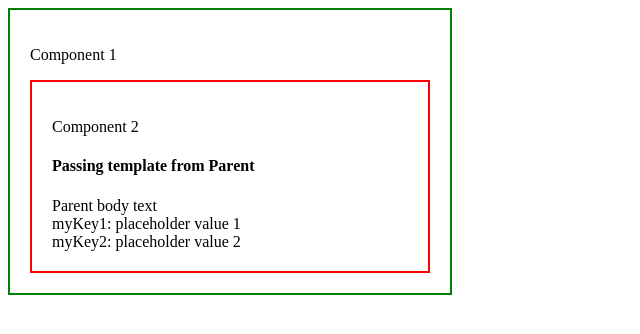
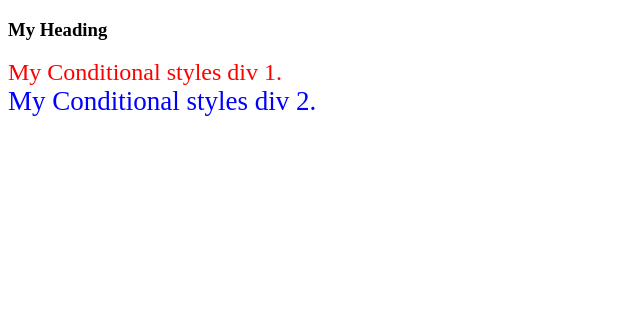
Before and after one commit to Nano-Byte-Academy/Angular-Core, an Angular app in the folder 1-angular-core/: page / in a window 1280 px wide. Shown: the top 334 px of the page, without its empty margins (0-640 px from the left). Built offline with nearby package versions, Linux system fonts and the light colour scheme.

Commit message:
class style binding

```diff
--- a/1-angular-core/src/app/app.component.html
+++ b/1-angular-core/src/app/app.component.html
@@ -11,4 +11,6 @@
 
 <!-- <app-my-content-proj-1></app-my-content-proj-1> -->
 
-<app-template-comp-1></app-template-comp-1>
+<!-- <app-template-comp-1></app-template-comp-1> -->
+
+<app-class-style-binding></app-class-style-binding>
--- a/1-angular-core/src/app/app.component.ts
+++ b/1-angular-core/src/app/app.component.ts
@@ -7,6 +7,7 @@ import { ControlFlowComponent } from './demos/control-flow/control-flow.componen
 import { MyParentComponent as MyParent1 } from './demos/view-child-decorator/my-parent/my-parent.component';
 import { MyContentProj1Component } from './demos/content-projection/my-content-proj-1/my-content-proj-1.component';
 import { TemplateComp1Component } from './demos/angular-templates/template-comp-1/template-comp-1.component';
+import { ClassStyleBindingComponent } from './demos/class-style-binding/class-style-binding.component';
 
 @Component({
   selector: 'app-root',
@@ -19,7 +20,8 @@ import { TemplateComp1Component } from './demos/angular-templates/template-comp-
     ControlFlowComponent,
     MyParent1,
     MyContentProj1Component,
-    TemplateComp1Component
+    TemplateComp1Component,
+    ClassStyleBindingComponent
   ],
   templateUrl: './app.component.html',
   styleUrl: './app.component.scss'
--- /dev/null
+++ b/1-angular-core/src/app/demos/class-style-binding/class-style-binding.component.html
@@ -0,0 +1,49 @@
+<h3>
+    My Heading
+</h3>
+
+<!-- single class -->
+<!-- <div [class.divStyle]="myFlag">
+    My Conditional styles div.
+</div> -->
+
+<!-- multiple class: space-delimited string -->
+<!-- <div [class]="getClassSpaceDelimited()">
+    My Conditional styles div 1: space-delimited string.
+</div> -->
+
+<!-- multiple class: object with key-value -->
+<!-- <div [class]="getClassObject()">
+    My Conditional styles div 2: object with key-value.
+</div> -->
+
+<!-- multiple class: array of class names -->
+<!-- <div [class]="getClassArray()">
+    My Conditional styles div 3: array of class names.
+</div> -->
+
+<!-- -------------------------------- -->
+<!-- single style: dash-case -->
+<!-- <div [style.font-size]="myFontValue">
+    My Conditional styles div 1.
+</div> -->
+
+<!-- single style: camelCase -->
+<!-- <div [style.fontSize]="myFontValue">
+    My Conditional styles div 2.
+</div> -->
+
+<!-- single style: dash-case: with units -->
+<!-- <div [style.font-size.px]="myFontValueOnly">
+    My Conditional styles div 3.
+</div> -->
+
+<!-- multiple style: string list -->
+<div [style]="styleStringList">
+    My Conditional styles div 1.
+</div>
+
+<!-- multiple style: object -->
+<div [style]="stylesObject">
+    My Conditional styles div 2.
+</div>
--- /dev/null
+++ b/1-angular-core/src/app/demos/class-style-binding/class-style-binding.component.scss
@@ -0,0 +1,8 @@
+.divStyle {
+    font-size: 24px;
+    color: green;
+}
+
+.myDivStyle {
+    border: 1px solid red;
+}
--- /dev/null
+++ b/1-angular-core/src/app/demos/class-style-binding/class-style-binding.component.ts
@@ -0,0 +1,38 @@
+import { Component } from '@angular/core';
+
+@Component({
+  selector: 'app-class-style-binding',
+  standalone: true,
+  imports: [],
+  templateUrl: './class-style-binding.component.html',
+  styleUrl: './class-style-binding.component.scss'
+})
+export class ClassStyleBindingComponent {
+
+  myFlag: boolean = true;
+  myFontValue: string = "4em"; // or "24px"
+  myFontValueOnly: string = "24";
+
+  styleStringList: string = "font-size: 24px; color: red;";
+  stylesObject: Object = {
+    'font-size': '27px',
+    'color': 'blue'
+  };
+
+  getClassSpaceDelimited(){
+    return "myClass1 myClass2 myClass3";
+  }
+
+  getClassObject(){
+    return {
+      "myClass1": true,
+      "myClass2": false,
+      "myClass3": false
+    };
+  }
+
+  getClassArray(){
+    return ["myClass1", "myClass2", "myClass3"];
+  }
+
+}
```
Also changed, not shown: 1 other file (tests, documents, lock files or other folders).
